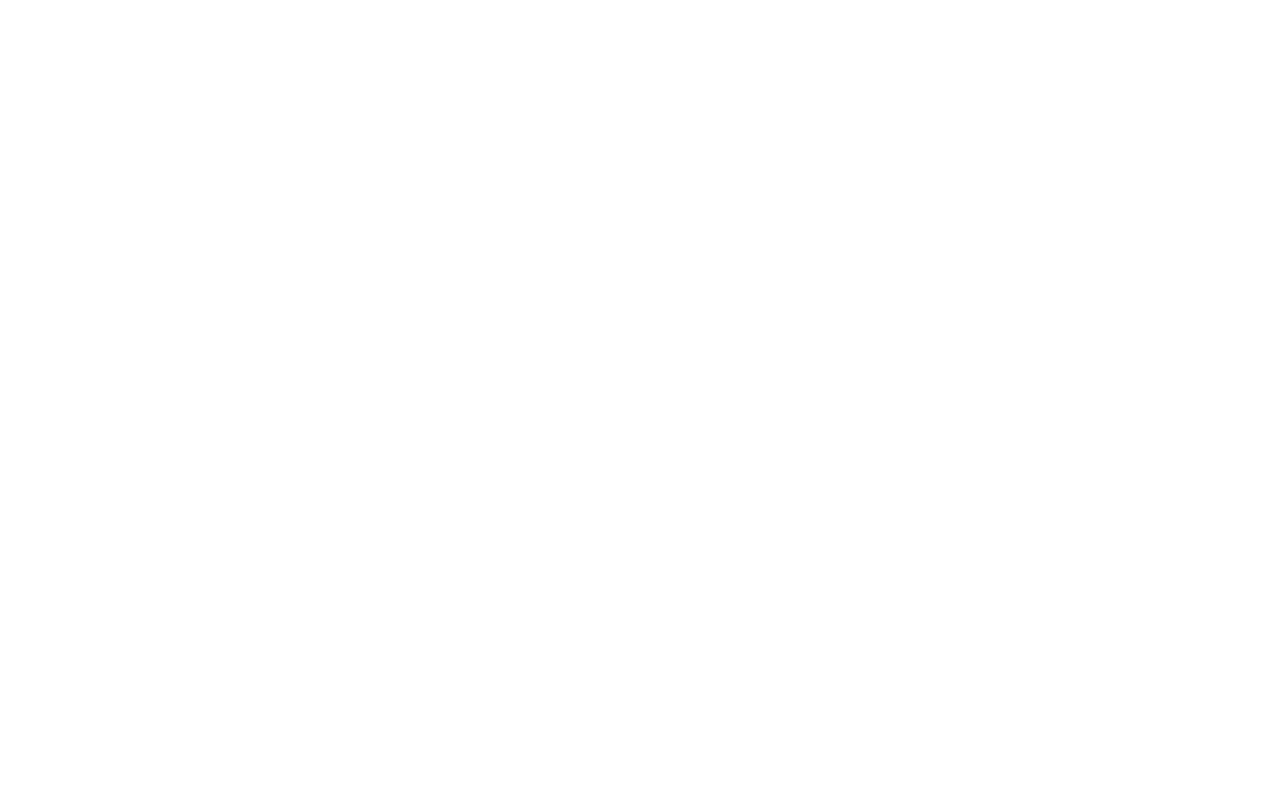
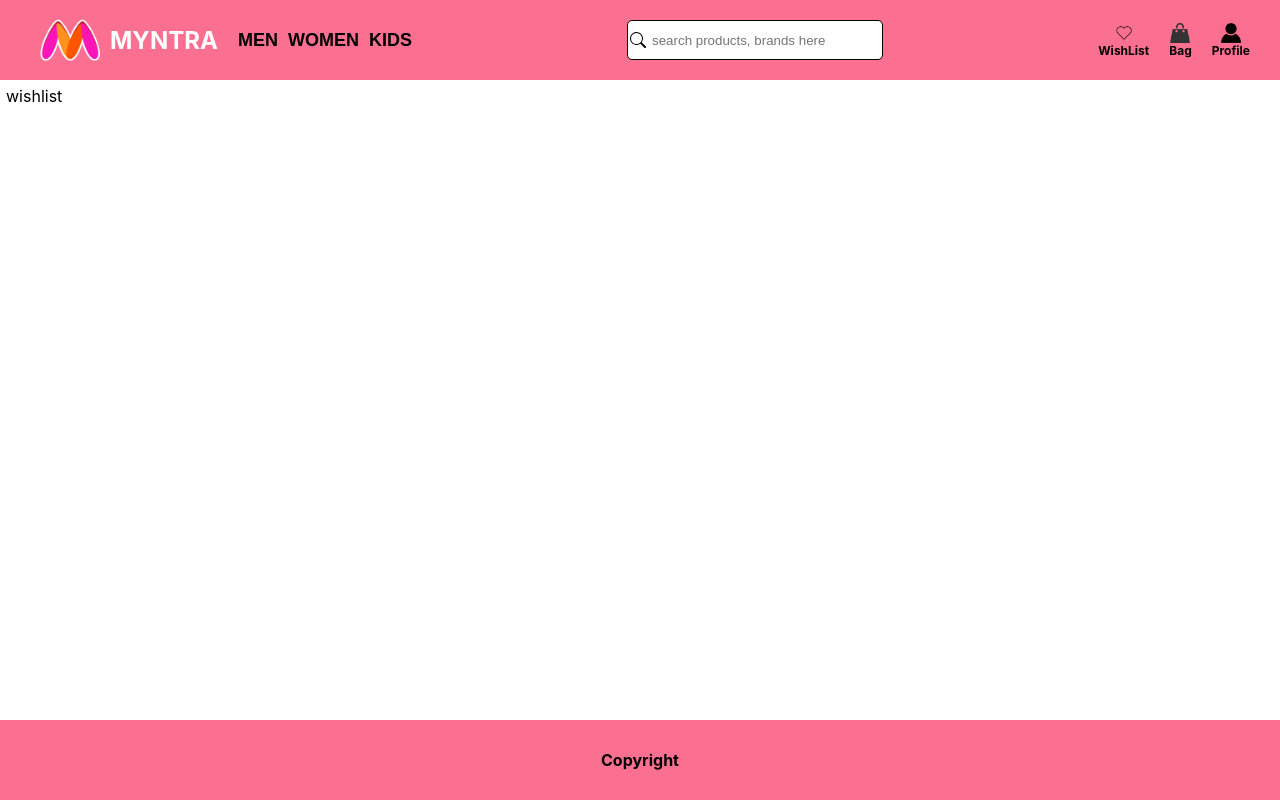
Before and after one commit to Rackscien/Myntra, a React (Create React App) app in the folder frontend/: page /wishlist in a window 1280 px wide. Before the commit this address had no page. Built offline with nearby package versions, Linux system fonts and the light colour scheme; the HTML template or start-up script is replaced by a standard one.

Commit message:
update frontend

```diff
--- a/frontend/src/App.js
+++ b/frontend/src/App.js
@@ -6,6 +6,8 @@
 import Login from './components/pages/Login';
 import Register from './components/pages/Register';
 import { useState } from 'react';
+import WishList from './components/pages/WishList';
+import Bag from './components/pages/Bag';
 function App() {
   const [user,setUser]=useState({
     email:""
@@ -14,7 +16,8 @@
   const [show, setShow] = useState({
     men:false,
     women:false,
-    kids:false
+    kids:false,
+    user:false,
   });
 
   return (
@@ -25,6 +28,8 @@
           <Route index element={<Home show={show} setShow={setShow}/>}/>
           <Route path='/login' element={<Login user={user} setUser={setUser}/>}/>
           <Route path='/register' element={<Register/>}/>
+          <Route path='/wishlist' element={<WishList/>}/>
+          <Route path='/bag' element={<Bag/>}/>
         </Route>
       </Routes>
     </BrowserRouter>
--- a/frontend/src/components/layout/Header.js
+++ b/frontend/src/components/layout/Header.js
@@ -25,13 +25,14 @@
   return (
     <div
       style={{
-        width:"100vw",
-        position:"fixed",
+        width: "100vw",
+        position: "fixed",
         height: "10vh",
         backgroundColor: "#FB6F90",
         display: "flex",
         alignItems: "center",
         justifyContent: "space-between",
+        padding: "10px",
       }}
     >
       <div
@@ -60,9 +61,15 @@
               marginLeft: "10px",
               fontWeight: "bold",
               cursor: "pointer",
+              fontSize: "18px",
             }}
             onClick={() => {
-              setShow({ men: !(show.men), women: false, kids: false });
+              setShow({
+                men: !show.men,
+                women: false,
+                kids: false,
+                user: false,
+              });
             }}
           >
             MEN
@@ -74,9 +81,15 @@
               marginLeft: "10px",
               fontWeight: "bold",
               cursor: "pointer",
+              fontSize: "18px",
             }}
             onClick={() => {
-              setShow({ men: false, women: !show.women, kids: false });
+              setShow({
+                men: false,
+                women: !show.women,
+                kids: false,
+                user: false,
+              });
             }}
           >
             WOMEN
@@ -88,9 +101,15 @@
               marginLeft: "10px",
               fontWeight: "bold",
               cursor: "pointer",
+              fontSize: "18px",
             }}
             onClick={() => {
-              setShow({ men: false, women: false, kids: !show.kids });
+              setShow({
+                men: false,
+                women: false,
+                kids: !show.kids,
+                user: false,
+              });
             }}
           >
             KIDS
@@ -113,7 +132,7 @@
         <BsSearch style={{ margin: "2px" }} />
         <input
           type="text"
-          placeholder="search items here"
+          placeholder="search products, brands here"
           style={{
             border: "0 solid white",
             height: "4vh",
@@ -123,19 +142,48 @@
           }}
         />
       </div>
-      <div style={{ display: "flex" }}>
-        {/* {isNotRegistered ? (
-          <>
-            <Link to="/register">
-              <Button>Register</Button>
-            </Link>
-            <Link to="/login">
-              <Button>Login</Button>
-            </Link>
-          </>
-        ) : (
-          <></>
-        )} */}
+      <div style={{ display: "flex", marginRight: "10px" }}>
+
+
+          <Link to="/wishList"  style={{
+              display: "flex",
+              flexDirection: "column",
+              margin: "0 10px",
+              alignItems: "center",
+              justifyContent: "center",
+              cursor: "pointer",
+              textDecoration:"none",
+              color:"black"
+            }}>
+            <img
+              src={WhishList}
+              style={{ width: "20px", backgroundColor: "", margin: "" }}
+            />
+            <span style={{ fontWeight: "bold", fontSize: "12px" }}>
+              WishList
+            </span>
+          </Link>
+
+
+          <Link
+            to="/bag"
+            style={{
+              display: "flex",
+              flexDirection: "column",
+              margin: "0 10px",
+              alignItems: "center",
+              justifyContent: "center",
+              cursor: "pointer",
+              textDecoration:"none",
+              color:"black"
+            }}
+          >
+            <img
+              src={Bag}
+              style={{ width: "20px", backgroundColor: "", margin: "" }}
+            />
+            <span style={{ fontWeight: "bold", fontSize: "12px" }}>Bag</span>
+          </Link>
 
         <div
           style={{
@@ -146,47 +194,20 @@
             justifyContent: "center",
             cursor: "pointer",
           }}
-        >
-          <img
-            src={WhishList}
-            style={{ width: "20px", backgroundColor: "", margin: "" }}
-          />
-          <span style={{ fontWeight: "bold", fontSize: "12px" }}>WishList</span>
-        </div>
-        <div
-          style={{
-            display: "flex",
-            flexDirection: "column",
-            margin: "0 10px",
-            alignItems: "center",
-            justifyContent: "center",
-            cursor: "pointer",
-          }}
-        >
-          <img
-            src={Bag}
-            style={{ width: "20px", backgroundColor: "", margin: "" }}
-          />
-          <span style={{ fontWeight: "bold", fontSize: "12px" }}>Bag</span>
-        </div>
-        <div
-          style={{
-            display: "flex",
-            flexDirection: "column",
-            margin: "0 10px",
-            alignItems: "center",
-            justifyContent: "center",
+          onClick={() => {
+            setShow({
+              men: false,
+              women: false,
+              kids: false,
+              user: !show.user,
+            });
           }}
         >
           <img
             src={User}
             style={{ width: "20px", backgroundColor: "", margin: "" }}
           />
-          <span
-            style={{ fontWeight: "bold", fontSize: "12px", cursor: "none" }}
-          >
-            Profile
-          </span>
+          <span style={{ fontWeight: "bold", fontSize: "12px" }}>Profile</span>
         </div>
       </div>
     </div>
--- /dev/null
+++ b/frontend/src/components/pages/Bag.js
@@ -0,0 +1,11 @@
+import React from 'react'
+
+const Bag = () => {
+  return (
+    <div style={{ minHeight: "90vh", backgroundColor: "white",padding: "6px", }}>
+      Bag
+    </div>
+  )
+}
+
+export default Bag
--- a/frontend/src/components/pages/Home.js
+++ b/frontend/src/components/pages/Home.js
@@ -2,6 +2,7 @@
 import Men from "./Men";
 import Women from "./Women";
 import Kids from "./Kids";
+import User from "./User";
 
 const Home = ({show,setShow}) => {
 
@@ -15,6 +16,9 @@
         }
         {
             show.kids && <Kids/>
+        }
+        {
+            show.user && <User/>
         }
       <div
         style={{
--- a/frontend/src/components/pages/Kids.js
+++ b/frontend/src/components/pages/Kids.js
@@ -2,7 +2,7 @@
 
 const Kids = () => {
   return (
-    <div style={{position: "fixed", backgroundColor:"white",width:"50vw",left:"25vw", height:"50vh",top:"10vh"}}>Kids</div>
+    <div style={{position: "fixed", backgroundColor:"white",width:"50vw",left:"10vw", height:"50vh",top:"10vh"}}>Kids</div>
   )
 }
 
--- a/frontend/src/components/pages/Men.js
+++ b/frontend/src/components/pages/Men.js
@@ -2,7 +2,7 @@
 
 function Men() {
   return (
-    <div style={{position: "fixed", backgroundColor:"white",top:"10vh",width:"50vw",left:"16vw", height:"50vh"}}>
+    <div style={{position: "fixed", backgroundColor:"white",top:"10vh",width:"50vw",left:"10vw", height:"50vh"}}>
         Men
     </div>
   )
--- /dev/null
+++ b/frontend/src/components/pages/User.js
@@ -0,0 +1,13 @@
+import React from 'react'
+
+function User() {
+  return (
+    <div>
+       <div style={{position: "fixed", backgroundColor:"white",top:"11vh",width:"20vw",right:"6.5px", height:"50vh",borderRadius:"8px"}}>
+        Men
+    </div>
+    </div>
+  )
+}
+
+export default User
--- /dev/null
+++ b/frontend/src/components/pages/WishList.js
@@ -0,0 +1,14 @@
+import React from 'react'
+
+function WishList() {
+  return (
+    <div style={{ minHeight: "90vh", backgroundColor: "white",padding: "6px", }}>
+        <div style={{marginTop:"10vh"}}>
+        wishlist
+        </div>
+
+    </div>
+  )
+}
+
+export default WishList
--- a/frontend/src/components/pages/Women.js
+++ b/frontend/src/components/pages/Women.js
@@ -2,7 +2,7 @@
 
 const Women = () => {
   return (
-    <div style={{position: "fixed", backgroundColor:"white",width:"50vw",left:"20vw", height:"50vh",top:"10vh"}}>Women</div>
+    <div style={{position: "fixed", backgroundColor:"white",width:"50vw",left:"10vw", height:"50vh",top:"10vh"}}>Women</div>
   )
 }
 
```
